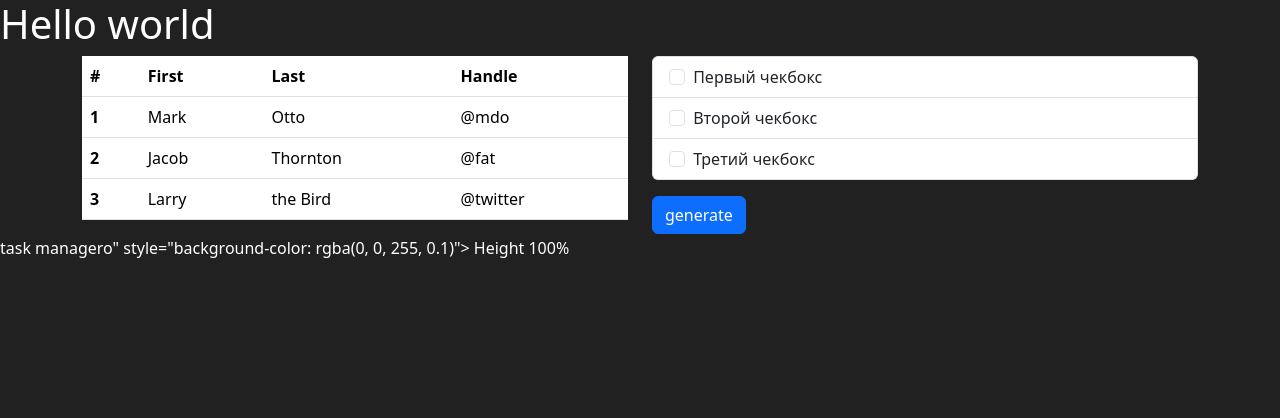
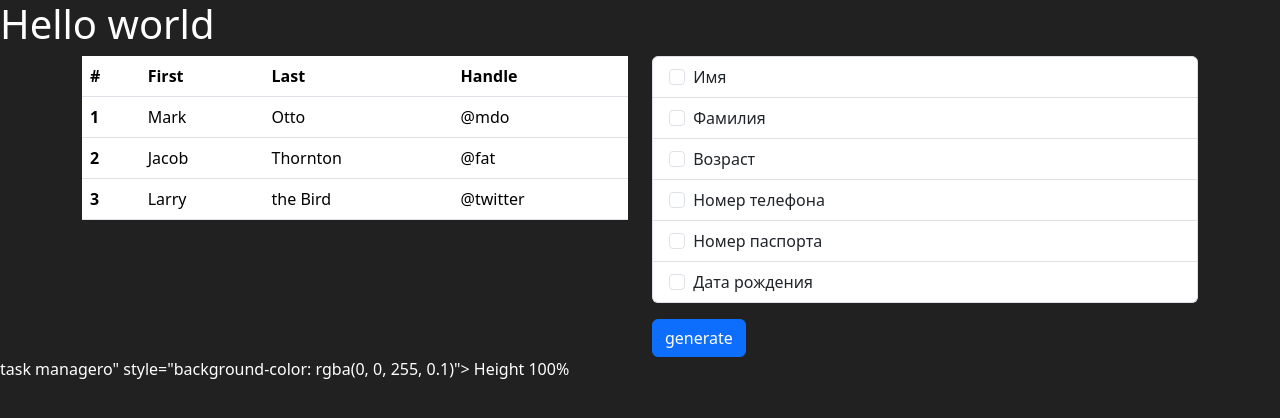
Before and after one commit to andrew-dot-exe/flask_spa, a Flask app: page / in a window 1280 px wide. Shown: the top 418 px of the page. Run offline with Flask 3, Linux system fonts and the light colour scheme.

Commit message:
connector implementation

```diff
--- a/app.py
+++ b/app.py
@@ -1,7 +1,7 @@
 from flask import *
+import adapter
+
 """
-TODO: пристроить генератор
-TODO: сделать коннектор для spa
 TODO: сделать вывод доступных столбцов для генерации
 TODO: сделать вывод заголовка таблицы с выбранными столбцами
 TODO: сделать вывод сгенерированных данных в таблицу
@@ -11,4 +11,5 @@
 
 @app.route('/')
 def route_main():
-    return render_template('index.html', name=None)
+    columns = list(adapter.columns_person.keys())
+    return render_template('index.html', columns=columns, name=None)
--- a/templates/index.html
+++ b/templates/index.html
@@ -45,18 +45,12 @@
             </div>
             <div class="col">
                 <ul class="list-group">
+                {% for column in columns %}
                     <li class="list-group-item">
-                    <input class="form-check-input me-1" type="checkbox" value="" id="firstCheckbox">
-                    <label class="form-check-label" for="firstCheckbox">Первый чекбокс</label>
+                    <input class="form-check-input me-1" type="checkbox" value="" id="{{ column }}">
+                    <label class="form-check-label" for="{{ column }}">{{ column }}</label>
                     </li>
-                    <li class="list-group-item">
-                    <input class="form-check-input me-1" type="checkbox" value="" id="secondCheckbox">
-                    <label class="form-check-label" for="secondCheckbox">Второй чекбокс</label>
-                    </li>
-                    <li class="list-group-item">
-                    <input class="form-check-input me-1" type="checkbox" value="" id="thirdCheckbox">
-                    <label class="form-check-label" for="thirdCheckbox">Третий чекбокс</label>
-                    </li>
+                {% endfor %}
                 </ul>
                 <button class="btn btn-primary mt-3">generate</button>
             </div>
```
